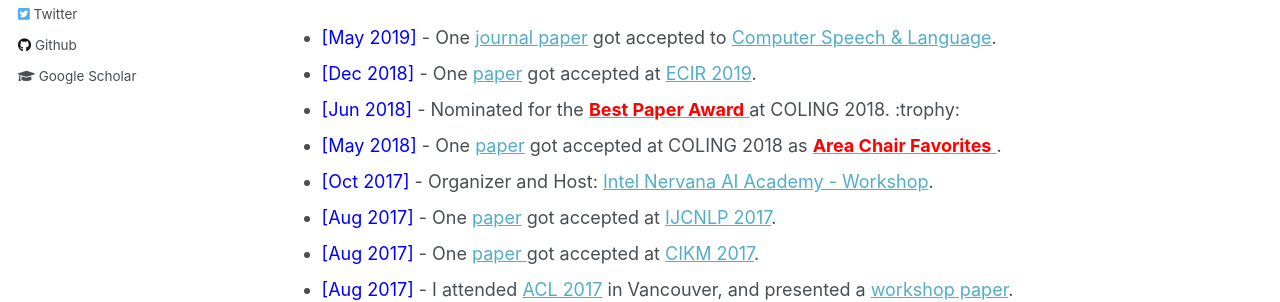
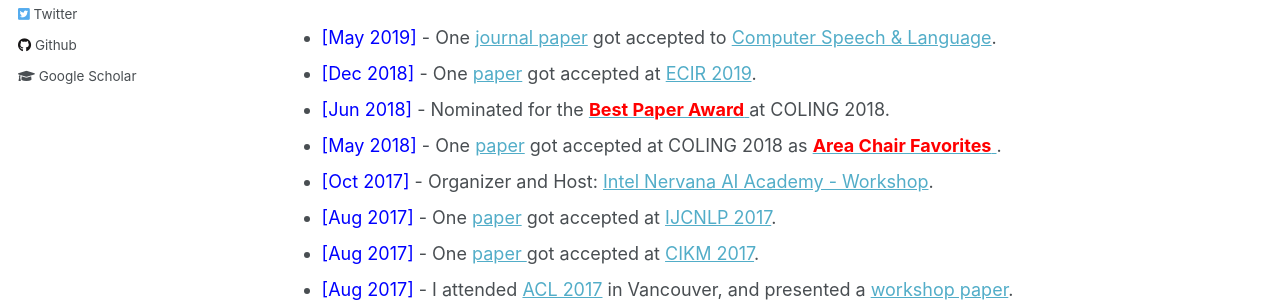
Before and after one commit to sujan-sarker/sujan-sarker.github.io, a Jekyll site: the page built from _pages/about.md, in a window 1280 px wide and 1030 px high. Shown: the part 465-767 px from the top of the window. Built offline with Jekyll 4.4.1, drawn with Linux system fonts in a browser that asks for light colours; part of the change alters nothing that is shown.

Commit message:
Update about.md

```diff
--- a/_pages/about.md
+++ b/_pages/about.md
@@ -21,7 +21,7 @@ My name is Mir Tafseer Nayeem. I graduated with a M.Sc. degree in Computer Scien
 
 * <span style="color:Blue"> [May 2019] </span> - One [journal paper](https://www.sciencedirect.com/science/article/pii/S0885230818303449) got accepted to  [Computer Speech & Language](https://www.journals.elsevier.com/computer-speech-and-language).
 * <span style="color:Blue"> [Dec 2018] </span> - One [paper](https://link.springer.com/chapter/10.1007/978-3-030-15719-7_14) got accepted at [ECIR 2019](http://ecir2019.org/).
-* <span style="color:Blue"> [Jun 2018] </span> - Nominated for the [<span style="color:Red"> **Best Paper Award** </span>](http://coling2018.org/coling-2018-best-papers/) at COLING 2018. :trophy:
+* <span style="color:Blue"> [Jun 2018] </span> - Nominated for the [<span style="color:Red"> **Best Paper Award** </span>](http://coling2018.org/coling-2018-best-papers/) at COLING 2018.
 * <span style="color:Blue"> [May 2018] </span> - One [paper](http://aclweb.org/anthology/C18-1102) got accepted at COLING 2018 as [<span style="color:Red"> **Area Chair Favorites** </span>](http://coling2018.org/coling-2018-best-papers/).
 * <span style="color:Blue"> [Oct 2017] </span> - Organizer and Host: [Intel Nervana AI Academy - Workshop](https://www.intel.ai/).
 * <span style="color:Blue"> [Aug 2017] </span> - One [paper](http://www.aclweb.org/anthology/I17-2071) got accepted at [IJCNLP 2017](http://ijcnlp2017.org/site/page.aspx?pid=901&sid=1133&lang=en).
```
